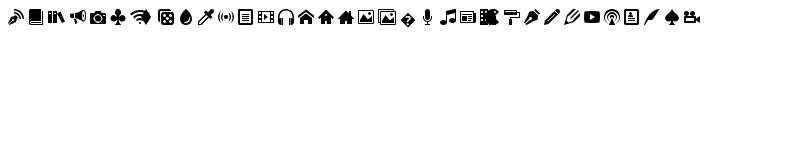
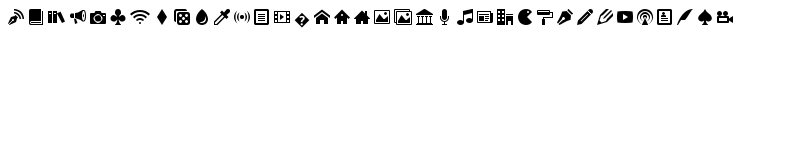
Before and after one commit to michelre/svg-to-font, a website: page index.html in a window 1280 px wide. Shown: the whole page, without its empty margins (0-788 px from the left). Drawn offline with Linux system fonts and the light colour scheme.

Commit message:
refactoring(index): svgFontFile & ttfFontFile variables and remove some comments

```diff
--- a/index.js
+++ b/index.js
@@ -7,15 +7,14 @@ const css = require('node-css');
 const randomUnicode = require('random-unicodes');
 
 const fontName = 'neytiri';
-const svgFontFile = 'fonts/neytiri.svg';
-const ttfFontFile = 'fonts/neytiri.ttf';
+const svgFontFile = `fonts/${fontName}.svg`;
+const ttfFontFile = `fonts/${fontName}.ttf`;
 const iconsPath = 'icons';
 
 const writeFile = promisify(fs.writeFile);
 const readFile = promisify(fs.readFile);
 const fontStream = new SVGIcons2SVGFontStream({fontName});
 
-// Setting the font destination
 fontStream.pipe(fs.createWriteStream(svgFontFile))
   .on('finish', function () {
     generateFontFile(svgFontFile, ttfFontFile).then(d => console.log('OK'));
--- a/style.css
+++ b/style.css
@@ -8,145 +8,145 @@
   font-family: neytiri !important;
 }
 .neytiri-blog:before {
-  content: '\6026';
+  content: '\8678';
 }
 
 .neytiri-book:before {
-  content: '\98E8';
+  content: '\44E9';
 }
 
 .neytiri-books:before {
-  content: '\CE40';
+  content: '\1509';
 }
 
 .neytiri-bullhorn:before {
-  content: '\7302';
+  content: '\2220';
 }
 
 .neytiri-camera:before {
-  content: '\4CEF';
+  content: '\C55B';
 }
 
 .neytiri-clubs:before {
-  content: '\EA04';
+  content: '\280E';
 }
 
 .neytiri-connection:before {
-  content: '\0F5D';
+  content: '\446E';
 }
 
 .neytiri-diamonds:before {
-  content: '\2DEB';
+  content: '\1F16';
 }
 
 .neytiri-dice:before {
-  content: '\696D';
+  content: '\734E';
 }
 
 .neytiri-droplet:before {
-  content: '\7003';
+  content: '\6731';
 }
 
 .neytiri-eyedropper:before {
-  content: '\8208';
+  content: '\F6E4';
 }
 
 .neytiri-feed:before {
-  content: '\8B08';
+  content: '\8513';
 }
 
 .neytiri-file-text:before {
-  content: '\A95B';
+  content: '\2507';
 }
 
 .neytiri-film:before {
-  content: '\45C0';
+  content: '\45C3';
 }
 
 .neytiri-headphones:before {
-  content: '\72C2';
+  content: '\DCA0';
 }
 
 .neytiri-home:before {
-  content: '\A882';
+  content: '\1F2B';
 }
 
 .neytiri-home2:before {
-  content: '\029F';
+  content: '\4F3C';
 }
 
 .neytiri-home3:before {
-  content: '\B5F0';
+  content: '\CB7B';
 }
 
 .neytiri-image:before {
-  content: '\F526';
+  content: '\310D';
 }
 
 .neytiri-images:before {
-  content: '\140B';
+  content: '\BAFC';
 }
 
 .neytiri-library:before {
-  content: '\DDA9';
+  content: '\79EC';
 }
 
 .neytiri-mic:before {
-  content: '\044F';
+  content: '\01CB';
 }
 
 .neytiri-music:before {
-  content: '\B806';
+  content: '\F1F0';
 }
 
 .neytiri-newspaper:before {
-  content: '\0D4F';
+  content: '\FA9A';
 }
 
 .neytiri-office:before {
-  content: '\4FD0';
+  content: '\48BE';
 }
 
 .neytiri-pacman:before {
-  content: '\0F19';
+  content: '\7D65';
 }
 
 .neytiri-paint-format:before {
-  content: '\A8F8';
+  content: '\6D18';
 }
 
 .neytiri-pen:before {
-  content: '\9B19';
+  content: '\9D91';
 }
 
 .neytiri-pencil:before {
-  content: '\0CFC';
+  content: '\4601';
 }
 
 .neytiri-pencil2:before {
-  content: '\D54E';
+  content: '\F9B4';
 }
 
 .neytiri-play:before {
-  content: '\8AF2';
+  content: '\7F88';
 }
 
 .neytiri-podcast:before {
-  content: '\19A2';
+  content: '\1BC0';
 }
 
 .neytiri-profile:before {
-  content: '\96D4';
+  content: '\852A';
 }
 
 .neytiri-quill:before {
-  content: '\BBF8';
+  content: '\6604';
 }
 
 .neytiri-spades:before {
-  content: '\5569';
+  content: '\AA10';
 }
 
 .neytiri-video-camera:before {
-  content: '\F5B0';
+  content: '\1E0A';
 }
```
Also changed, not shown: fonts/neytiri.ttf, 1 other file.
